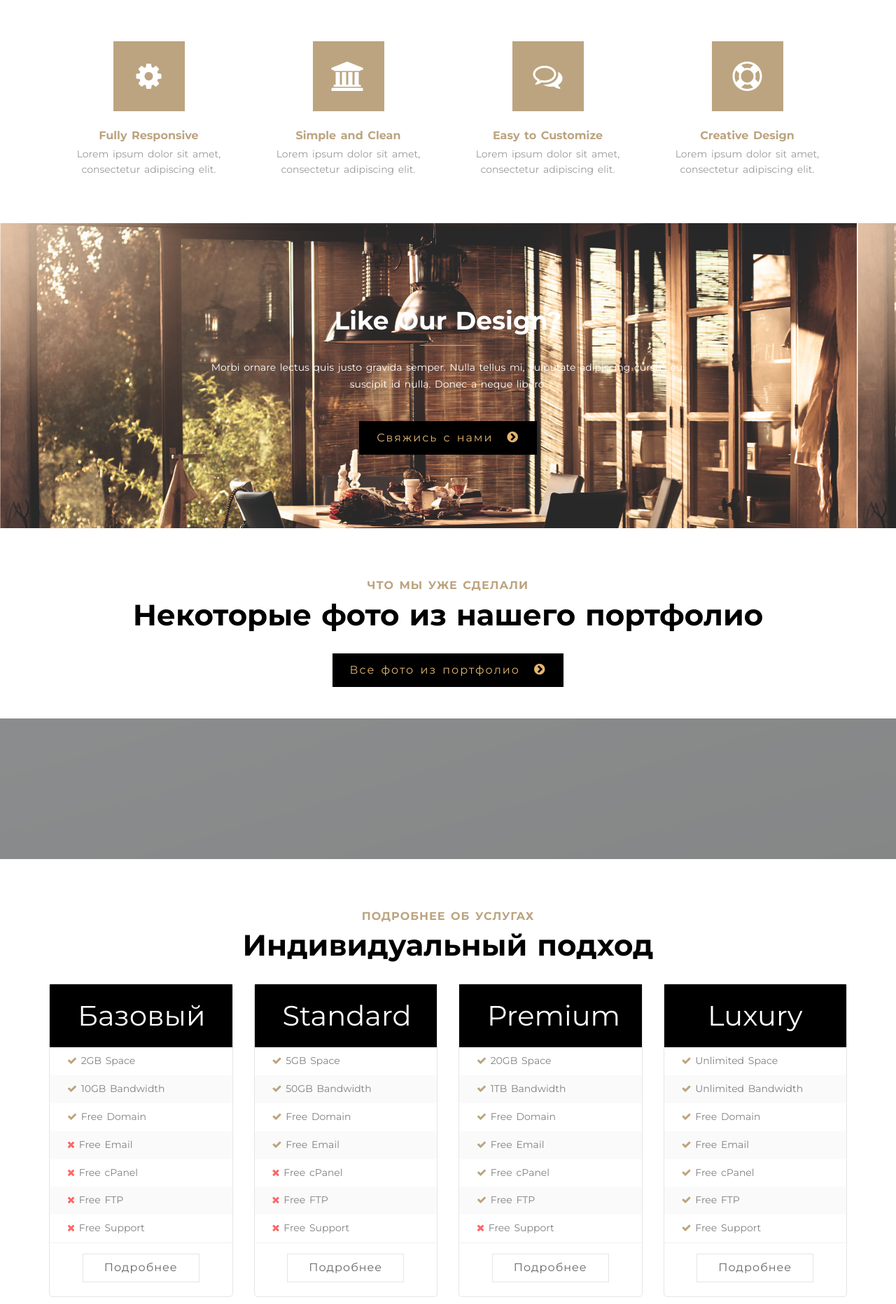
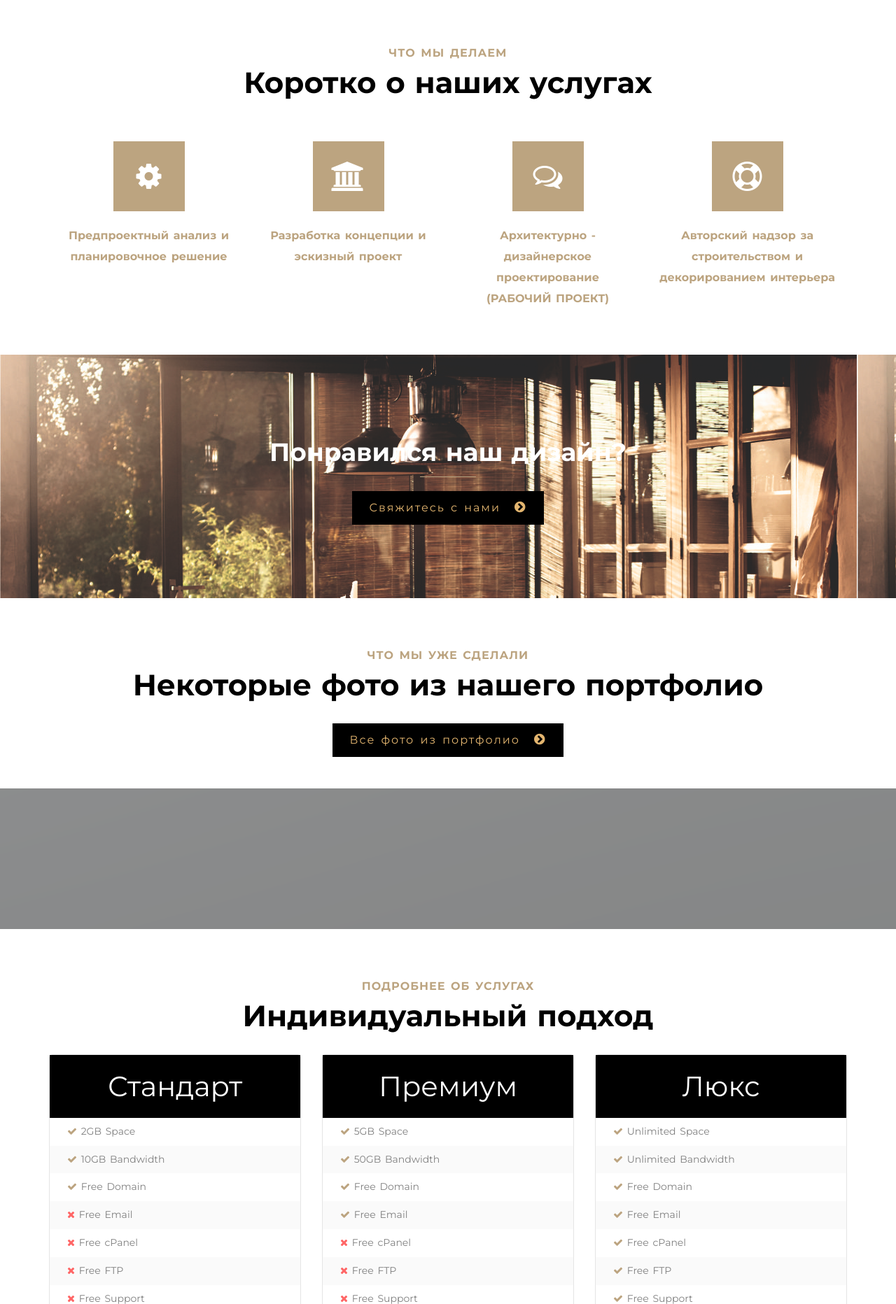
Before and after one commit to DennisMatveyev/interior, a Django app: page / in a window 1280 px wide. Shown: the part 1621-3485 px from the top of the page at 70% size. Run offline with Django 3.2, Linux system fonts and the light colour scheme; data that the repository does not hold is empty; some libraries are stand-ins or nearby versions.

Commit message:
Corrected main page

```diff
--- a/src/templates/footer.html
+++ b/src/templates/footer.html
@@ -5,7 +5,7 @@
 				<div class="row">
 					<div class="col-md-12">
 
-						<p>&copy; ThemesGround 2015.</p>
+						<p>&copy; Design-creatiff {% now "Y" %} </p>
 
 					</div>
 				</div>
--- a/src/templates/home.html
+++ b/src/templates/home.html
@@ -12,8 +12,8 @@
               <div class="info">
                 <div class='tp-caption ExtraLargeTitle sft  tp-resizeme ' data-x='0'  data-y='100'  data-endspeed='500'  data-speed='500' data-start='1100' data-easing='Linear.easeNone' data-splitin='none' data-splitout='none' data-elementdelay='0.1' data-endelementdelay='0.1' style='z-index:2;max-width:auto;max-height:auto;white-space:nowrap;'><span>Проектирование - Дизайн - Интерьер</span></div>
                 <div class='tp-caption LargeTitle sfl  tp-resizeme ' data-x='0'  data-y='195'  data-endspeed='500'  data-speed='500' data-start='1300' data-easing='Linear.easeNone' data-splitin='none' data-splitout='none' data-elementdelay='0.1' data-endelementdelay='0.1' style='z-index:3;max-width:auto;max-height:auto;white-space:nowrap;'><span>Добро пожаловать</span></div>
-                <div class='tp-caption sfb  tp-resizeme ' data-x='0'  data-y='400'  data-endspeed='500'  data-speed='500' data-start='1500' data-easing='Linear.easeNone' data-splitin='none' data-splitout='none' data-elementdelay='0.1' data-endelementdelay='0.1' style='z-index:4;max-width:auto;max-height:auto;white-space:nowrap;'><a href='{% url "services" %}' class="buy-btn">Наши услуги</a></div>
-                <div    class='tp-caption Title sft  tp-resizeme ' data-x='0'  data-y='320'  data-endspeed='500'  data-speed='500' data-start='1500' data-easing='Power2.easeInOut' data-splitin='none' data-splitout='none' data-elementdelay='0.1' data-endelementdelay='0.1' style='z-index:4;max-width:auto;max-height:auto;white-space:nowrap;'>Lorem ipsum dolor sit amet, consectetur adipiscing elit.</div>
+                <div class='tp-caption sfb  tp-resizeme ' data-x='0'  data-y='400'  data-endspeed='500'  data-speed='500' data-start='1500' data-easing='Linear.easeNone' data-splitin='none' data-splitout='none' data-elementdelay='0.1' data-endelementdelay='0.1' style='z-index:4;max-width:auto;max-height:auto;white-space:nowrap;'><a href='{% url "services" %}' class="buy-btn">УСЛУГИ</a></div>
+                <div    class='tp-caption Title sft  tp-resizeme ' data-x='0'  data-y='320'  data-endspeed='500'  data-speed='500' data-start='1500' data-easing='Power2.easeInOut' data-splitin='none' data-splitout='none' data-elementdelay='0.1' data-endelementdelay='0.1' style='z-index:4;max-width:auto;max-height:auto;white-space:nowrap;'>Лучшие решения только для вас</div>
               </div>
             </li>
             <li data-transition='random' data-slotamount='7' data-masterspeed='1000'
@@ -21,8 +21,8 @@
               <div class="info">
                 <div class='tp-caption ExtraLargeTitle sft  tp-resizeme ' data-x='0'  data-y='100'  data-endspeed='500'  data-speed='500' data-start='1100' data-easing='Linear.easeNone' data-splitin='none' data-splitout='none' data-elementdelay='0.1' data-endelementdelay='0.1' style='z-index:2;max-width:auto;max-height:auto;white-space:nowrap;'><span>Photography - Portfolio - Advertismnet</span></div>
                 <div class='tp-caption LargeTitle sfl  tp-resizeme ' data-x='0'  data-y='195'  data-endspeed='500'  data-speed='500' data-start='1300' data-easing='Linear.easeNone' data-splitin='none' data-splitout='none' data-elementdelay='0.1' data-endelementdelay='0.1' style='z-index:3;max-width:auto;max-height:auto;white-space:nowrap;'><span>Creative Design</span></div>
-                <div class='tp-caption sfb  tp-resizeme ' data-x='0'  data-y='400'  data-endspeed='500'  data-speed='500' data-start='1500' data-easing='Linear.easeNone' data-splitin='none' data-splitout='none' data-elementdelay='0.1' data-endelementdelay='0.1' style='z-index:4;max-width:auto;max-height:auto;white-space:nowrap;'><a href='{% url "portfolio" %}' class="buy-btn">Наше портфолио</a></div>
-                <div    class='tp-caption Title sft  tp-resizeme ' data-x='0'  data-y='320'  data-endspeed='500'  data-speed='500' data-start='1500' data-easing='Power2.easeInOut' data-splitin='none' data-splitout='none' data-elementdelay='0.1' data-endelementdelay='0.1' style='z-index:4;max-width:auto;max-height:auto;white-space:nowrap;'>Farm Fresh Produce Right to Your Door</div>
+                <div class='tp-caption sfb  tp-resizeme ' data-x='0'  data-y='400'  data-endspeed='500'  data-speed='500' data-start='1500' data-easing='Linear.easeNone' data-splitin='none' data-splitout='none' data-elementdelay='0.1' data-endelementdelay='0.1' style='z-index:4;max-width:auto;max-height:auto;white-space:nowrap;'><a href='{% url "portfolio" %}' class="buy-btn">ПОРТФОЛИО</a></div>
+                <div    class='tp-caption Title sft  tp-resizeme ' data-x='0'  data-y='320'  data-endspeed='500'  data-speed='500' data-start='1500' data-easing='Power2.easeInOut' data-splitin='none' data-splitout='none' data-elementdelay='0.1' data-endelementdelay='0.1' style='z-index:4;max-width:auto;max-height:auto;white-space:nowrap;'>Best solutions only for you</div>
               </div>
             </li>
           </ul>
@@ -42,9 +42,11 @@
 							<p>О нас</p>
 						</div>
 						<div class="block">
-							<div class="col-md-12 padd25 no-padding-top no-padding-bottom padding-left-15">
-											<p>Lorem ipsum dolor sit amet, consectetur adipiscing elit. Nam fringilla augue nec est tristique auctor. Donec non est at libero vulputate rutrum. Morbi ornare lectus quis justo gravida semper. Nulla tellus mi, vulputate adipiscing cursus eu, suscipit id nulla. Donec a neque libero. Pellentesque aliquet, sem eget laoreet ultrices, ipsum metus feugiat sem. </p>
-							</div>
+							  <div class="col-md-12 padd25 no-padding-top no-padding-bottom padding-left-15">
+							    <p>Дизайн-студия Creatiff - это команда профессиональных архитекторов и дизайнеров, специализирующихся в области дизайна интерьера жилых и общественных помещений. Вот уже более 15 лет мы занимаемся разработкой и реализацией эксклюзивных интерьеров различного типа помещений: жилые помещения, гостиницы, офисы, магазины, рестораны и т.д. Для нас дизайн интерьера это не просто сочетание стандартного набора конструкций, материалов, форм и элементов, это тонкая наука, направленная на выявление всех потребностей и особенностей клиента, позволяющая создать уникальный, эксклюзивный проект, в точности отражающий характер и образ жизни владельца. Мы не просто создаем идеи, мы воплощаем их в жизнь! Мы гордимся своей репутацией! За годы нашей работы мы зарекомендовали себя как надежного и ответственного партнера, доказательством чему служат многочисленные отзывы довольных клиентов. Мы не боимся экспериментов! В своей работе мы сочетаем классические решения и новаторские идеи, смело комбинируем формы и материалы. Мы открыты для общения и всегда предоставим полную консультацию относительно вашего проекта!
+							    </p>
+							  </div>
+
 							<div class="padd25 no-padding-top no-padding-bottom padding-left-15">
 								<img src="{% static 'photos/about.jpg' %}" alt="" class="img-responsive">
 							</div>
@@ -68,29 +70,25 @@
 							<div class="col-md-3">
 								<div class="st-feature">
 									<div class="st-feature-icon"><i class="fa fa-cog"></i></div>
-									<strong class="st-feature-title">Fully Responsive</strong>
-									<p>Lorem ipsum dolor sit amet, consectetur adipiscing elit.</p>
+									<strong class="st-feature-title">Предпроектный анализ и планировочное решение</strong>
 								</div>
 							</div>
 							<div class="col-md-3">
 								<div class="st-feature">
 									<div class="st-feature-icon"><i class="fa fa-university"></i></div>
-									<strong class="st-feature-title">Simple and Clean</strong>
-									<p>Lorem ipsum dolor sit amet, consectetur adipiscing elit.</p>
+									<strong class="st-feature-title">Разработка концепции и эскизный проект</strong>
 								</div>
 							</div>
 							<div class="col-md-3">
 								<div class="st-feature">
 									<div class="st-feature-icon"><i class="fa fa-comments-o"></i></div>
-									<strong class="st-feature-title">Easy to Customize</strong>
-									<p>Lorem ipsum dolor sit amet, consectetur adipiscing elit.</p>
+									<strong class="st-feature-title">Архитектурно - дизайнерское проектирование <br>(РАБОЧИЙ ПРОЕКТ)</strong>
 								</div>
 							</div>
 							<div class="col-md-3">
 								<div class="st-feature">
 									<div class="st-feature-icon"><i class="fa fa-life-ring"></i></div>
-									<strong class="st-feature-title">Creative Design</strong>
-									<p>Lorem ipsum dolor sit amet, consectetur adipiscing elit.</p>
+									<strong class="st-feature-title">Авторский надзор за строительством и декорированием интерьера</strong>
 								</div>
 							</div>
 						</div>
@@ -106,9 +104,8 @@
 				<div class="row">
 					<div class="col-md-12">
 						<div class="c2a">
-							<h2>Like Our Design?</h2>
-							<p>Morbi ornare lectus quis justo gravida semper. Nulla tellus mi, vulputate adipiscing cursus eu, suscipit id nulla. Donec a neque libero.</p>
-							<a href="{% url 'contacts' %}" class="btn btn-main btn-lg">Свяжись с нами</a>
+							<h2>Понравился наш дизайн?</h2>
+							<a href="{% url 'contacts' %}" class="btn btn-main btn-lg">Свяжитесь с нами</a>
 						</div>
 					</div>
 				</div>
@@ -185,10 +182,10 @@
 					</div>
 				</div>
 				<div class="row">
-					<div class="col-md-3">
+					<div class="col-md-4">
 						<div class="pricing-table">
 							<div class="pricing-header">
-								<div class="pt-price">Базовый</div>
+								<div class="pt-price">Стандарт</div>
 							</div>
 							<div class="pricing-body">
 								<ul>
@@ -204,12 +201,12 @@
 							<div class="pricing-footer">
 								<a href="{% url 'services' %}" class="btn btn-default">Подробнее</a>
 							</div>
-						</div>
+							</div>
 					</div>
-					<div class="col-md-3">
+					<div class="col-md-4">
 						<div class="pricing-table">
 							<div class="pricing-header">
-								<div class="pt-price">Standard</div>
+								<div class="pt-price">Премиум</div>
 							</div>
 							<div class="pricing-body">
 								<ul>
@@ -227,31 +224,11 @@
 							</div>
 						</div>
 					</div>
-					<div class="col-md-3">
+
+					<div class="col-md-4">
 						<div class="pricing-table">
 							<div class="pricing-header">
-								<div class="pt-price">Premium</div>
-							</div>
-							<div class="pricing-body">
-								<ul>
-									<li><i class="fa fa-check"></i> 20GB Space</li>
-									<li><i class="fa fa-check"></i> 1TB Bandwidth</li>
-									<li><i class="fa fa-check"></i> Free Domain</li>
-									<li><i class="fa fa-check"></i> Free Email</li>
-									<li><i class="fa fa-check"></i> Free cPanel</li>
-									<li><i class="fa fa-check"></i> Free FTP</li>
-									<li><i class="fa fa-times"></i> Free Support</li>
-								</ul>
-							</div>
-							<div class="pricing-footer">
-								<a href="{% url 'services' %}" class="btn btn-default">Подробнее</a>
-							</div>
-						</div>
-					</div>
-					<div class="col-md-3">
-						<div class="pricing-table">
-							<div class="pricing-header">
-								<div class="pt-price">Luxury</div>
+								<div class="pt-price">Люкс</div>
 							</div>
 							<div class="pricing-body">
 								<ul>
--- a/src/templates/navbar.html
+++ b/src/templates/navbar.html
@@ -10,7 +10,7 @@
 							<span class="icon-bar"></span>
 							<span class="icon-bar"></span>
 						</button>
-						<a class="navbar-brand" href="{% url 'home' %}"><img src="{% static 'photos/logo3.png' %}" alt="" class="img-responsive"></a>
+						<a class="navbar-brand" href="{% url 'home' %}"><img src="{% static 'images/logo.png' %}" alt="" class="img-responsive"></a>
 					</div>
 
 					<!-- Collect the nav links, forms, and other content for toggling -->
```
